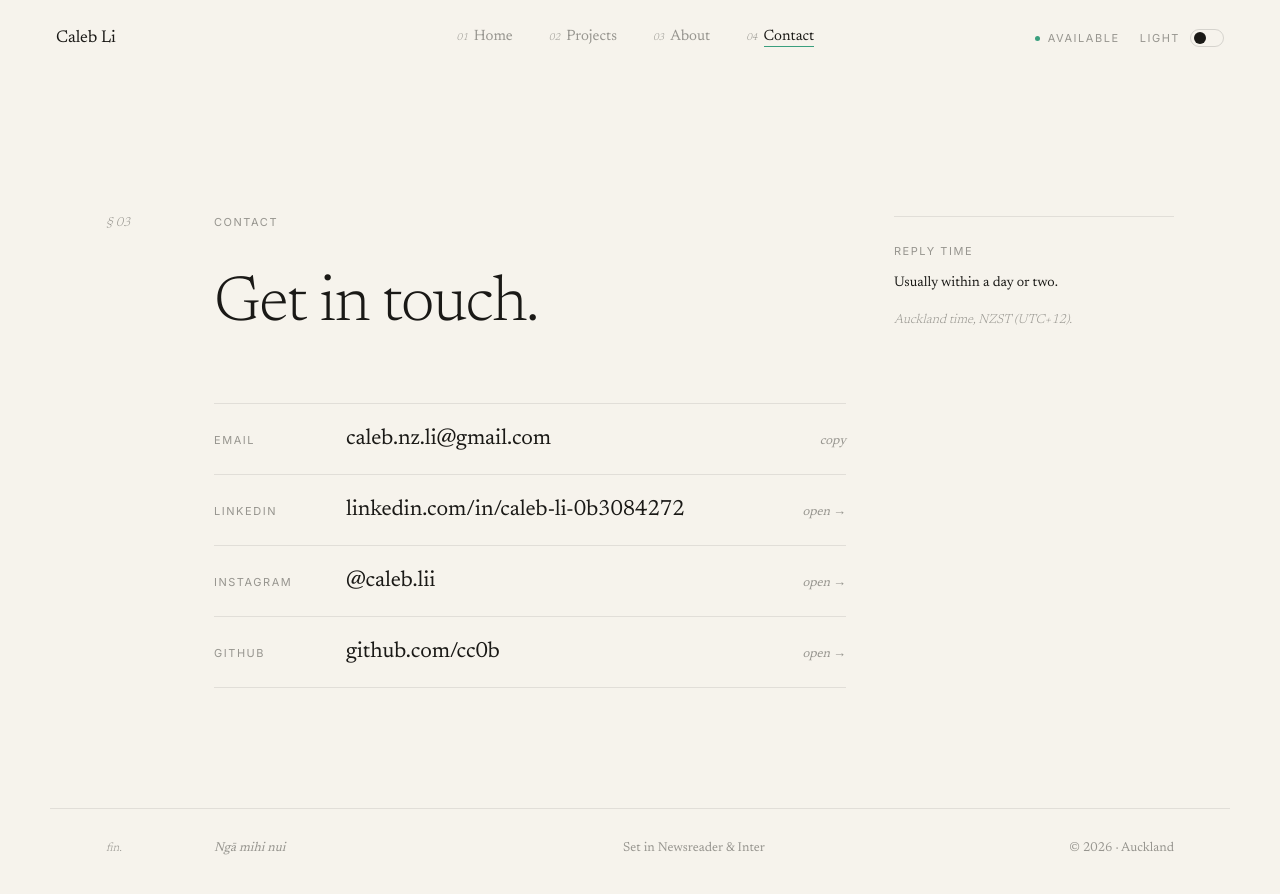
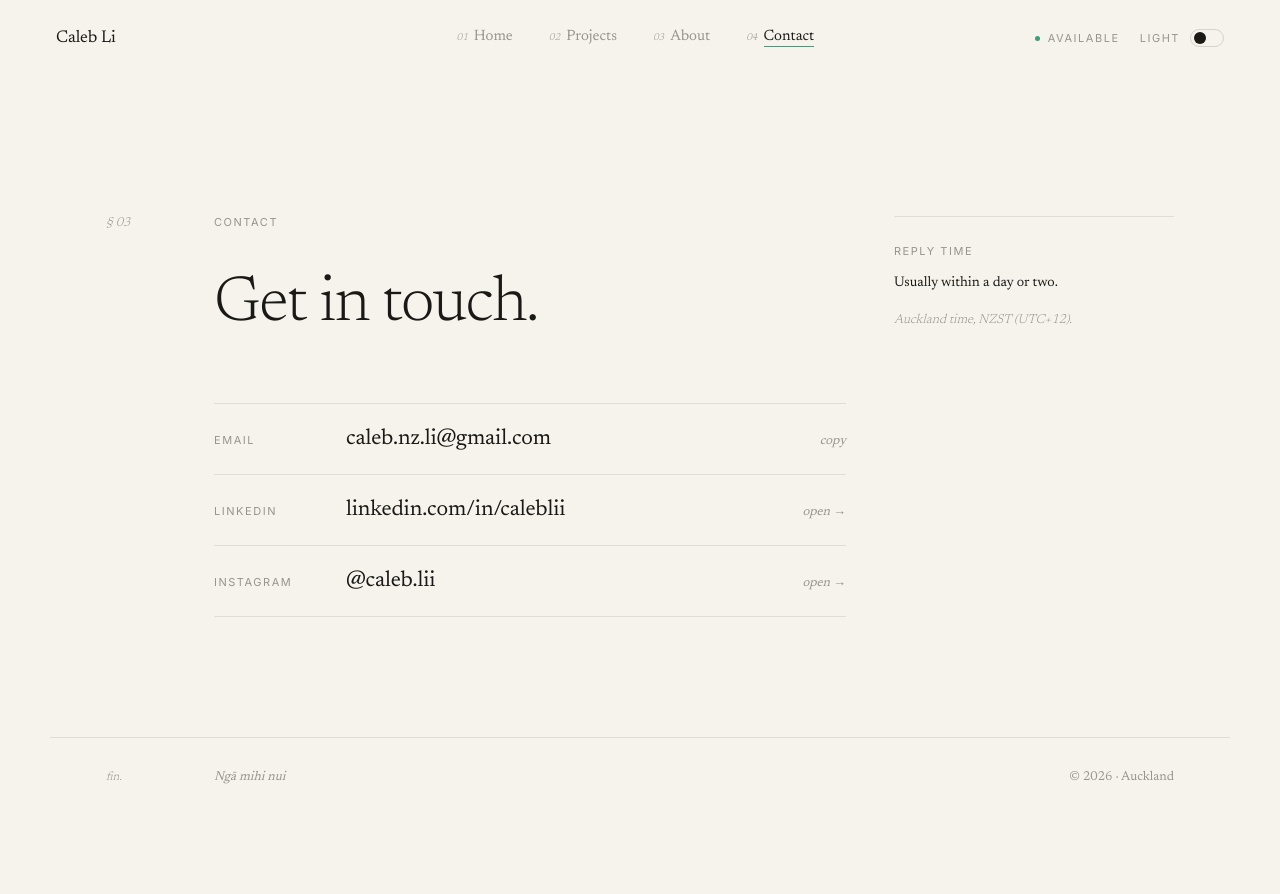
Before and after one commit to cc0b/portfolio, a Next.js app: page /contact in a window 1280 px wide. After the commit the page ends 823 px from the top, so only its background shows below. Built offline with nearby package versions, Linux system fonts and the light colour scheme.

Commit message:
rm github link on profile, renamed linkedin link

```diff
--- a/src/app/contact/page.tsx
+++ b/src/app/contact/page.tsx
@@ -6,9 +6,8 @@ import { SERIF, LABEL } from '@/lib/typography'
 
 const links = [
   { label: 'Email', value: 'caleb.nz.li@gmail.com', href: 'mailto:caleb.nz.li@gmail.com', copyable: true },
-  { label: 'LinkedIn', value: 'linkedin.com/in/caleb-li-0b3084272', href: 'https://www.linkedin.com/in/caleb-li-0b3084272/', copyable: false },
+  { label: 'LinkedIn', value: 'linkedin.com/in/caleblii', href: 'https://www.linkedin.com/in/caleblii/', copyable: false },
   { label: 'Instagram', value: '@caleb.lii', href: 'https://www.instagram.com/caleb.lii/', copyable: false },
-  { label: 'GitHub', value: 'github.com/cc0b', href: 'https://github.com/cc0b', copyable: false },
 ]
 
 export default function Contact() {
--- a/src/components/Footer.tsx
+++ b/src/components/Footer.tsx
@@ -20,10 +20,8 @@ export default function Footer() {
       <span style={{ fontFamily: SERIF, fontSize: 13, color: 'var(--cl-muted)', fontStyle: 'italic' }}>
         Ngā mihi nui
       </span>
-      <span style={{ fontFamily: SERIF, fontSize: 13, color: 'var(--cl-muted)', textAlign: 'center' }}>
-        Set in Newsreader & Inter
-      </span>
-      <span style={{ fontFamily: SERIF, fontSize: 13, color: 'var(--cl-muted)', textAlign: 'right' }}>
+      <span />
+<span style={{ fontFamily: SERIF, fontSize: 13, color: 'var(--cl-muted)', textAlign: 'right' }}>
         © 2026 · Auckland
       </span>
     </footer>
```
